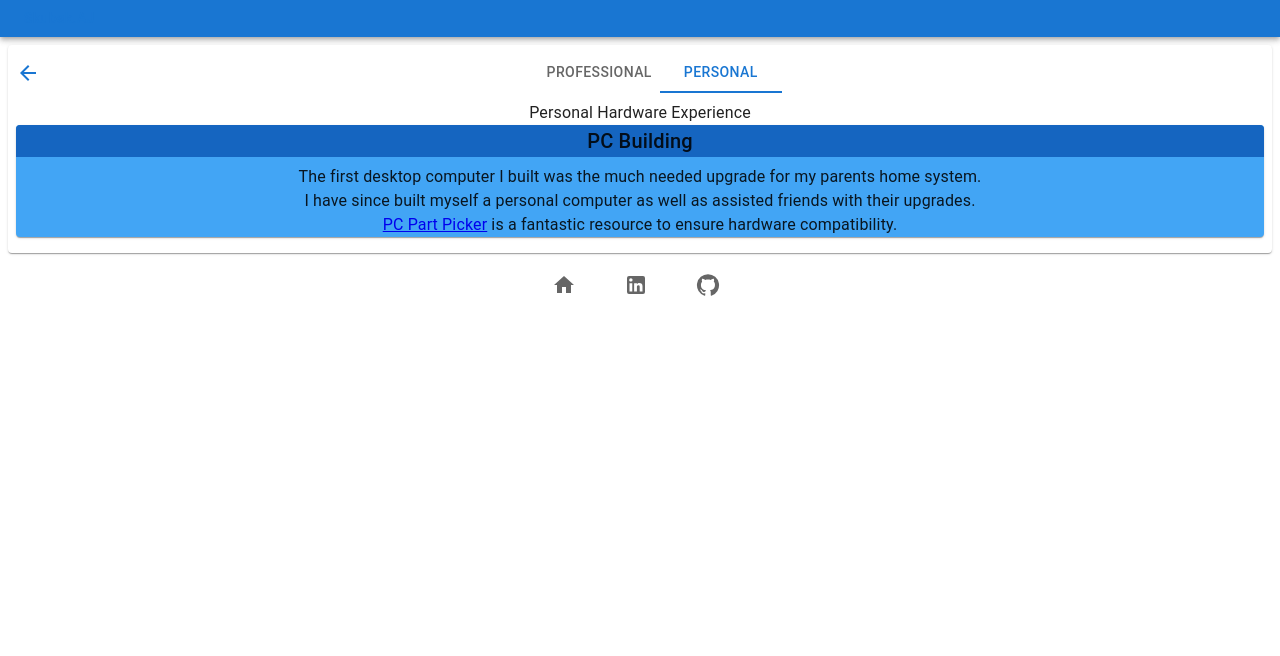
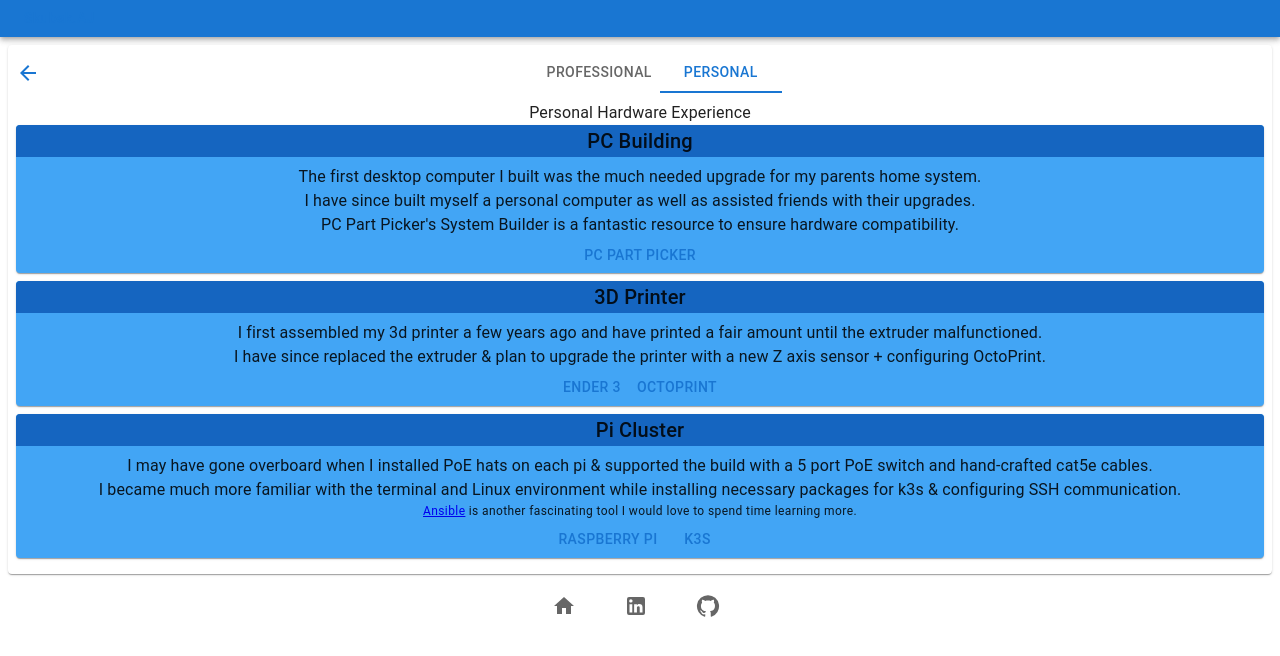
Before and after one commit to skoobydont/portfolio, a React (Create React App) app: page /portfolio/hardware in a window 1280 px wide. Both pictures are taken after a click on the tab "PERSONAL". Shown: the top 656 px of the page. Built offline with nearby package versions, Linux system fonts and the light colour scheme.

Commit message:
personal hardware text. need some pics and restyling?

```diff
--- a/src/components/personal/PersonalHardwareExp.tsx
+++ b/src/components/personal/PersonalHardwareExp.tsx
@@ -21,26 +21,40 @@ const PersonalHardwareExp = () => {
       <Typography>
         Personal Hardware Experience
       </Typography>
-      {/*
-        List of personal hardware exp
-        1. Built self, parents, & others full desktop computers
-        2. Assembled & maintains 3d printer.
-          looking to upgrade auto-bed leveling & octopi integration
-        3. Pi Cluster Configuration -> still working to expand k3s playbook & expose services
-        4. Home Network adminsitrator: hardened router & added cat5e cabling
-          looking to add nas drive soon
-
-      */}
       <ExpRow
-        tech={[]}
         title="PC Building"
+        tech={[{ text: 'PC Part Picker', href: 'https://pcpartpicker.com/' }]}
       >
         <Typography>The first desktop computer I built was the much needed upgrade for my parents home system.</Typography>
         {/* Pics? */}
         <Typography>I have since built myself a personal computer as well as assisted friends with their upgrades.</Typography>
-        <Typography><a href="https://pcpartpicker.com/" target="_blank">PC Part Picker</a> is a fantastic resource to ensure hardware compatibility.</Typography>
+        <Typography>PC Part Picker's System Builder is a fantastic resource to ensure hardware compatibility.</Typography>
       </ExpRow>
-
+      <ExpRow
+        title="3D Printer"
+        tech={[
+          { text: 'Ender 3', href: 'https://www.techradar.com/reviews/creality-ender-3' },
+          { text: 'OctoPrint', href: 'https://octoprint.org/' },
+        ]}
+      >
+        {/* 3d printer pics */}
+        <Typography>I first assembled my 3d printer a few years ago and have printed a fair amount until the extruder malfunctioned.</Typography>
+        <Typography>I have since replaced the extruder &amp; plan to upgrade the printer with a new Z axis sensor + configuring OctoPrint.</Typography>
+        {/* printed items pics? */}
+      </ExpRow>
+      <ExpRow
+        title="Pi Cluster"
+        tech={[
+          { text: 'Raspberry Pi', href: 'https://www.raspberrypi.org/' },
+          { text: 'K3S', href: 'https://k3s.io/' },
+        ]}
+      >
+        {/* Pi Cluster & K3S Configuration */}
+        <Typography>I may have gone overboard when I installed PoE hats on each pi &amp; supported the build with a 5 port PoE switch and hand-crafted cat5e cables.</Typography>
+        <Typography>I became much more familiar with the terminal and Linux environment while installing necessary packages for k3s &amp; configuring SSH communication.</Typography>
+        <Typography variant="caption"><a href="https://www.ansible.com/overview/how-ansible-works?hsLang=en-us" target="_blank">Ansible</a> is another fascinating tool I would love to spend time learning more.</Typography>
+        {/* Pics? */}
+      </ExpRow>
     </div>
   );
 };
```
Also changed, not shown: 1 other file (tests, documents, lock files or other folders).
